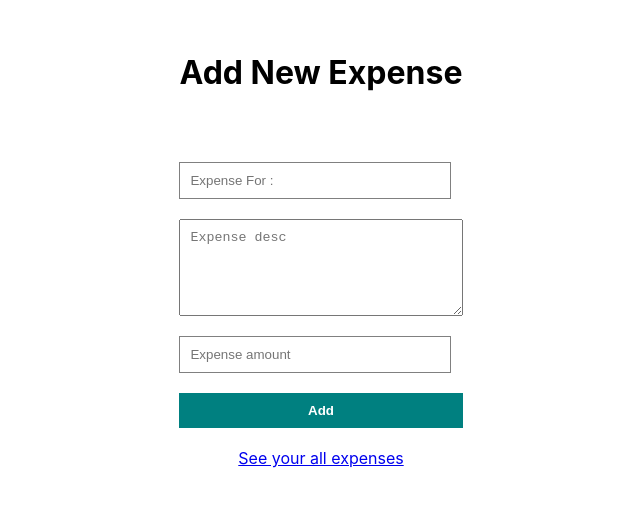
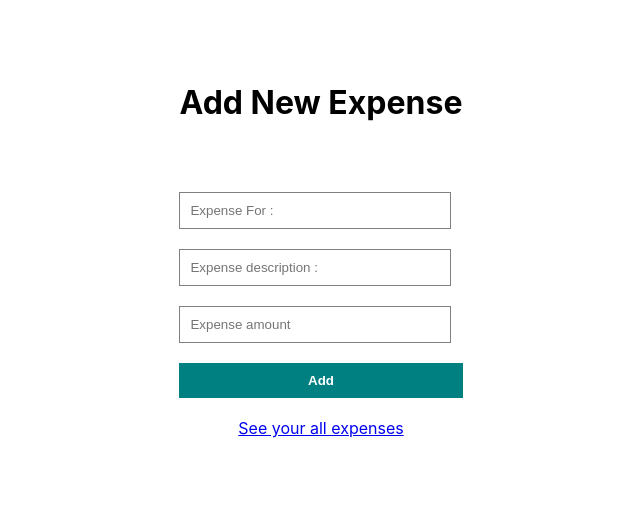
Before and after one commit to roshan786143/ExpenseTrackerProject, a React (Create React App) app in the folder client/: page /add in a window 1280 px wide. Shown: the part 150-656 px from the top of the page, without its empty margins (319-959 px from the left). Built offline with nearby package versions, Linux system fonts and the light colour scheme.

Commit message:
backend api of the login

```diff
--- a/client/src/pages/Add.jsx
+++ b/client/src/pages/Add.jsx
@@ -38,10 +38,16 @@ const Add = () => {
         name="title"
         onChange={handleChange}
       />
-      <textarea
+      {/* <textarea
         rows={5}
         type="text"
         placeholder="Expense desc"
+        name="desc"
+        onChange={handleChange}
+      /> */}
+      <input
+        type="text"
+        placeholder="Expense description :"
         name="desc"
         onChange={handleChange}
       />
```
